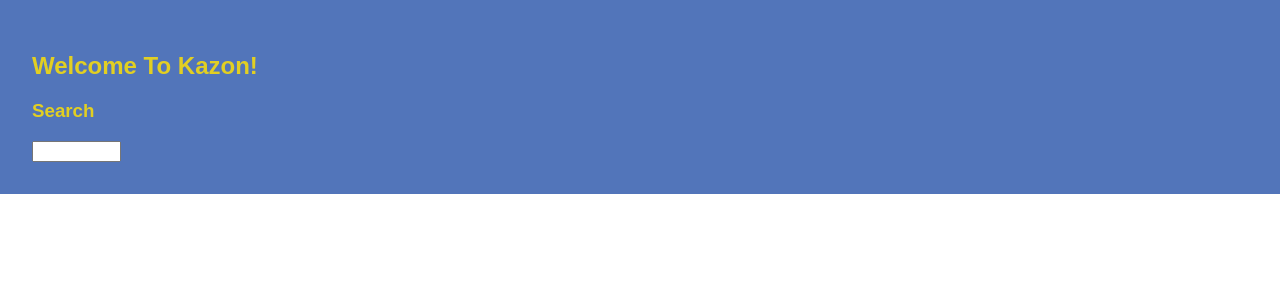
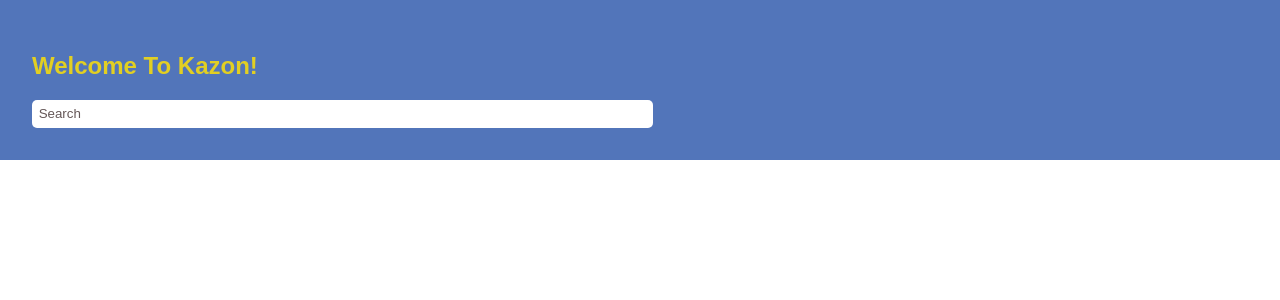
Before and after one commit to ShashiSugrim/kazonfrontend, a React (Create React App) app: page / in a window 1280 px wide. Shown: the top 300 px of the page. Built offline with nearby package versions, Linux system fonts and the light colour scheme.

Commit message:
Update the css for a search bar

```diff
--- a/src/App.js
+++ b/src/App.js
@@ -1,26 +1,23 @@
-import logo from './logo.svg';
-import './App.css';
+import React from "react";
+import "./App.css";
 
 function App() {
   return (
     <div className="App">
       <header className="App-header">
-        {/* <img src={logo} className="App-logo" alt="logo" />
-        <p>
-          Edit <code>src/App.js</code> and save to reload.
-        </p>
-        <a
-          className="App-link"
-          href="https://reactjs.org"
-          target="_blank"
-          rel="noopener noreferrer"
-        >
-          Learn React
-        </a> */}
         <h2>Welcome To Kazon!</h2>
-        <h3>Search</h3>
-        <input type="text" id="name" name="name" required
-       minlength="5" maxlength="50" size="8" />
+        <div className="Search-bar">
+          <input
+            type="text"
+            id="name"
+            name="name"
+            required
+            minlength="7"
+            maxlength="50"
+            size="30"
+            placeholder="Search" // Add this line
+          />
+        </div>
       </header>
     </div>
   );
```
